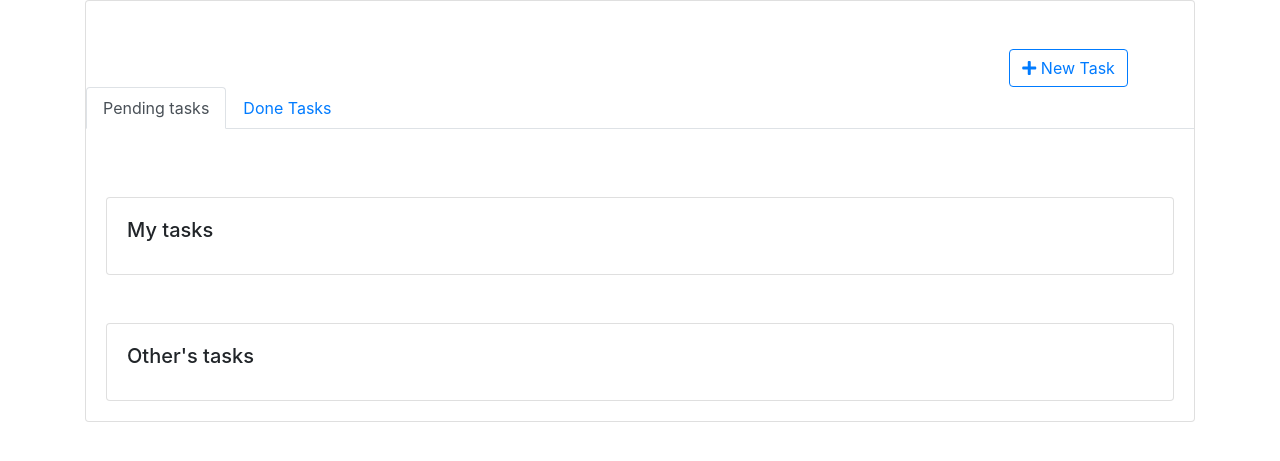
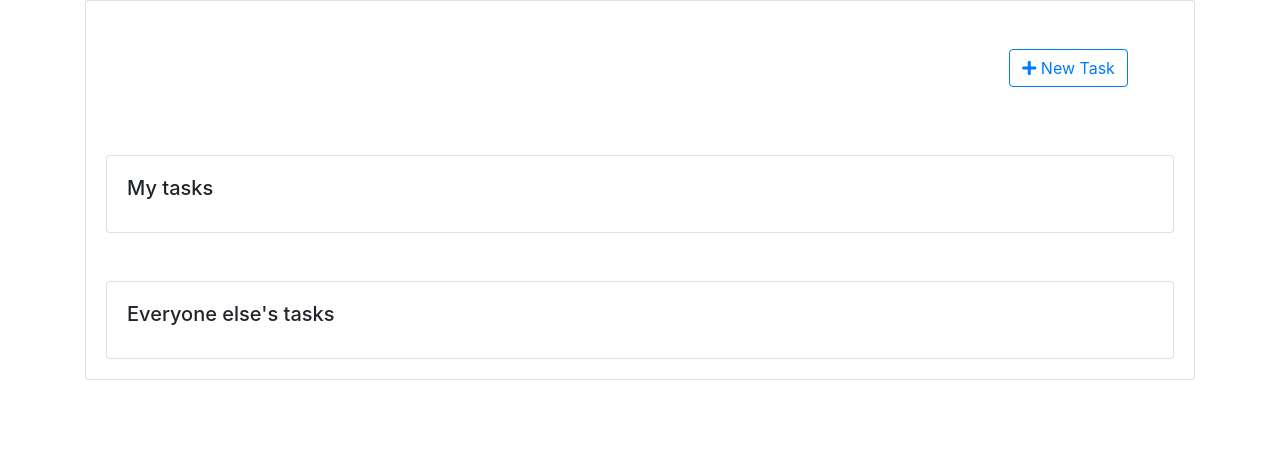
Before and after one commit to carlosap256/task_list, a Django app: page / in a window 1280 px wide. Shown: the part 63-524 px from the top of the page. Run offline with Django 3.2, Linux system fonts and the light colour scheme; the visitor is signed in with stand-in values (Sample User, id 1); data that the repository does not hold is empty; some libraries are stand-ins or nearby versions.

Commit message:
Changed format of the visible tasks

```diff
--- a/online_manager/task_list/templates/index.html
+++ b/online_manager/task_list/templates/index.html
@@ -6,41 +6,18 @@
 
 <div class="container">
     <div class="card pt-5">
-            {% include "partials/add_task.html" %}
-        <ul class="nav nav-tabs">
-            <li class="nav-item">
-                <a class="nav-link active" id="pending-tab" data-toggle="tab" href="#pending" role="tab"
-                   aria-controls="pending" aria-selected="true">Pending tasks</a>
-            </li>
-            <li class="nav-item">
-                <a class="nav-link" id="done-tab" data-toggle="tab" href="#done" role="tab" aria-controls="done"
-                   aria-selected="false">Done Tasks</a>
-            </li>
-        </ul>
+        {% include "partials/add_task.html" %}
 
-        <div class="tab-content" id="myTabContent">
-            <div class="tab-pane fade show active" id="pending" role="tabpanel" aria-labelledby="pending-tab">
-                <div class="card-body">
-                    <div class="pt-5">
-                        {% include "partials/task_list_section.html" with section_owner_title='My tasks' task_list=filtered_tasks.mine_pending %}
-                    </div>
-                    <div class="pt-5">
-                        {% include "partials/task_list_section.html" with section_owner_title="Other's tasks" task_list=filtered_tasks.others_pending %}
-                    </div>
-                </div>
 
+        <div class="card-body">
+            <div class="pt-5">
+                {% include "partials/task_list_section.html" with section_owner_title='My tasks' task_list=filtered_tasks.my_tasks %}
             </div>
-            <div class="tab-pane fade" id="done" role="tabpanel" aria-labelledby="done-tab">
-                <div class="card-body">
-                    <div class="pt-5">
-                        {% include "partials/task_list_section.html" with section_owner_title='My tasks' task_list=filtered_tasks.mine_done %}
-                    </div>
-                    <div class="pt-5">
-                        {% include "partials/task_list_section.html" with section_owner_title="Other's tasks" task_list=filtered_tasks.others_done %}
-                    </div>
-                </div>
+            <div class="pt-5">
+                {% include "partials/task_list_section.html" with section_owner_title="Everyone else's tasks" task_list=filtered_tasks.others_tasks %}
             </div>
         </div>
+
 
     </div>
 </div>
--- a/online_manager/task_list/views.py
+++ b/online_manager/task_list/views.py
@@ -7,10 +7,8 @@ from task_list.models import Task, User
 
 
 class FilteredTasks:
-    pending_by_user: QuerySet
-    pending_by_others: QuerySet
-    done_by_user: QuerySet
-    done_by_others: QuerySet
+    tasks_by_user: QuerySet
+    tasks_by_others: QuerySet
 
     user: User
 
@@ -19,28 +17,18 @@ class FilteredTasks:
         self._get_all_tasks()
 
     def _get_all_tasks(self):
-        self._get_pending_tasks_by_user()
-        self._get_pending_tasks_by_others()
-        self._get_done_tasks_by_user()
-        self._get_done_tasks_by_others()
+        self._get_tasks_by_user()
+        self._get_tasks_by_others()
 
-    def _get_pending_tasks_by_user(self):
-        self.pending_by_user = Task.objects.filter(owner=self.user, is_done=False)
+    def _get_tasks_by_user(self):
+        self.tasks_by_user = Task.objects.filter(owner=self.user)
 
-    def _get_pending_tasks_by_others(self):
-        self.pending_by_others = Task.objects.filter(is_done=False).exclude(owner=self.user)
-
-    def _get_done_tasks_by_user(self):
-        self.done_by_user = Task.objects.filter(owner=self.user, is_done=True)
-
-    def _get_done_tasks_by_others(self):
-        self.done_by_others = Task.objects.filter(is_done=True).exclude(owner=self.user)
+    def _get_tasks_by_others(self):
+        self.tasks_by_others = Task.objects.exclude(owner=self.user)
 
     def to_dict(self):
-        return {'mine_pending': self._query_to_dict(self.pending_by_user),
-                'others_pending': self._query_to_dict(self.pending_by_others),
-                'mine_done': self._query_to_dict(self.done_by_user),
-                'others_done': self._query_to_dict(self.done_by_others),
+        return {'my_tasks': self._query_to_dict(self.tasks_by_user),
+                'others_tasks': self._query_to_dict(self.tasks_by_others),
                 }
 
     def _query_to_dict(self, tasks: QuerySet):
```
Also changed, not shown: online_manager/task_list/models.py (+9 -5 lines), online_manager/task_list/task_crud.py (+53 -14 lines), online_manager/task_list/templates/partials/single_task.html (+10 -4 lines), online_manager/task_list/migrations/0003_task_marked_done_by.py (added).
